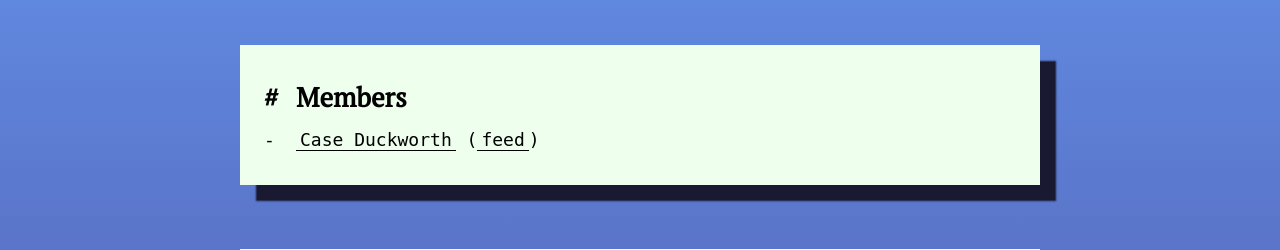
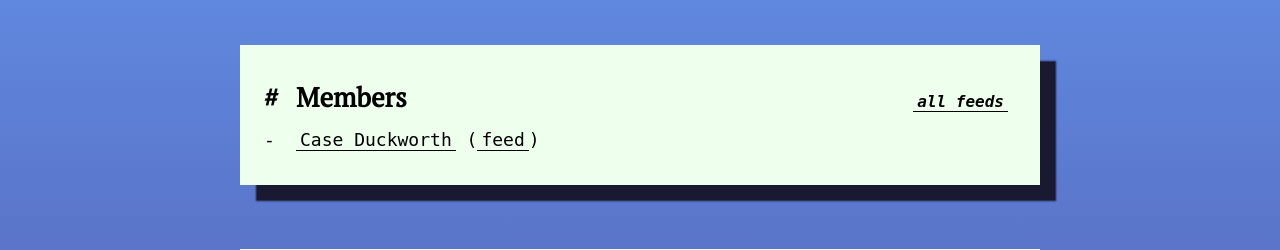
Before and after one commit to duckwork/nethoop, a Flask app: page / in a window 1280 px wide. Shown: the part 169-419 px from the top of the page. Run offline with Flask 2, Linux system fonts and the light colour scheme; some web fonts are replaced.

Commit message:
Break out members

```diff
--- a/templates/members.html
+++ b/templates/members.html
@@ -1,5 +1,8 @@
 <section id="members" class="container">
-    <header><h1>Members</h1></header>
+    <header><h1>Members</h1>
+        <h2><a href="{{ url_for("feeds_xml") }}">
+            all feeds</a></h2>
+    </header>
     <ul>
         {% for m in members %}
         <li><a href="{{ m.href }}">{{ m.name }}</a>
```
